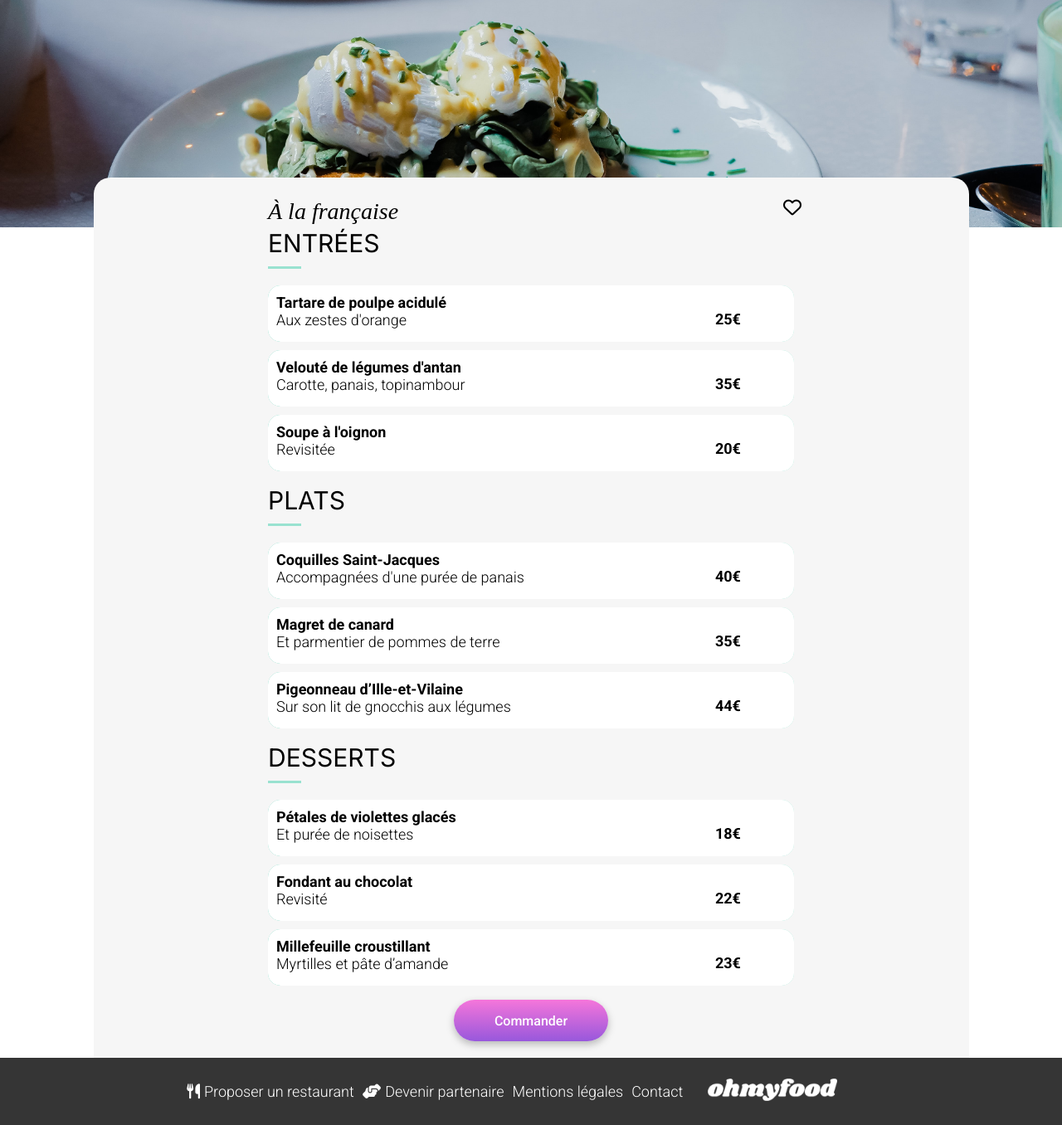
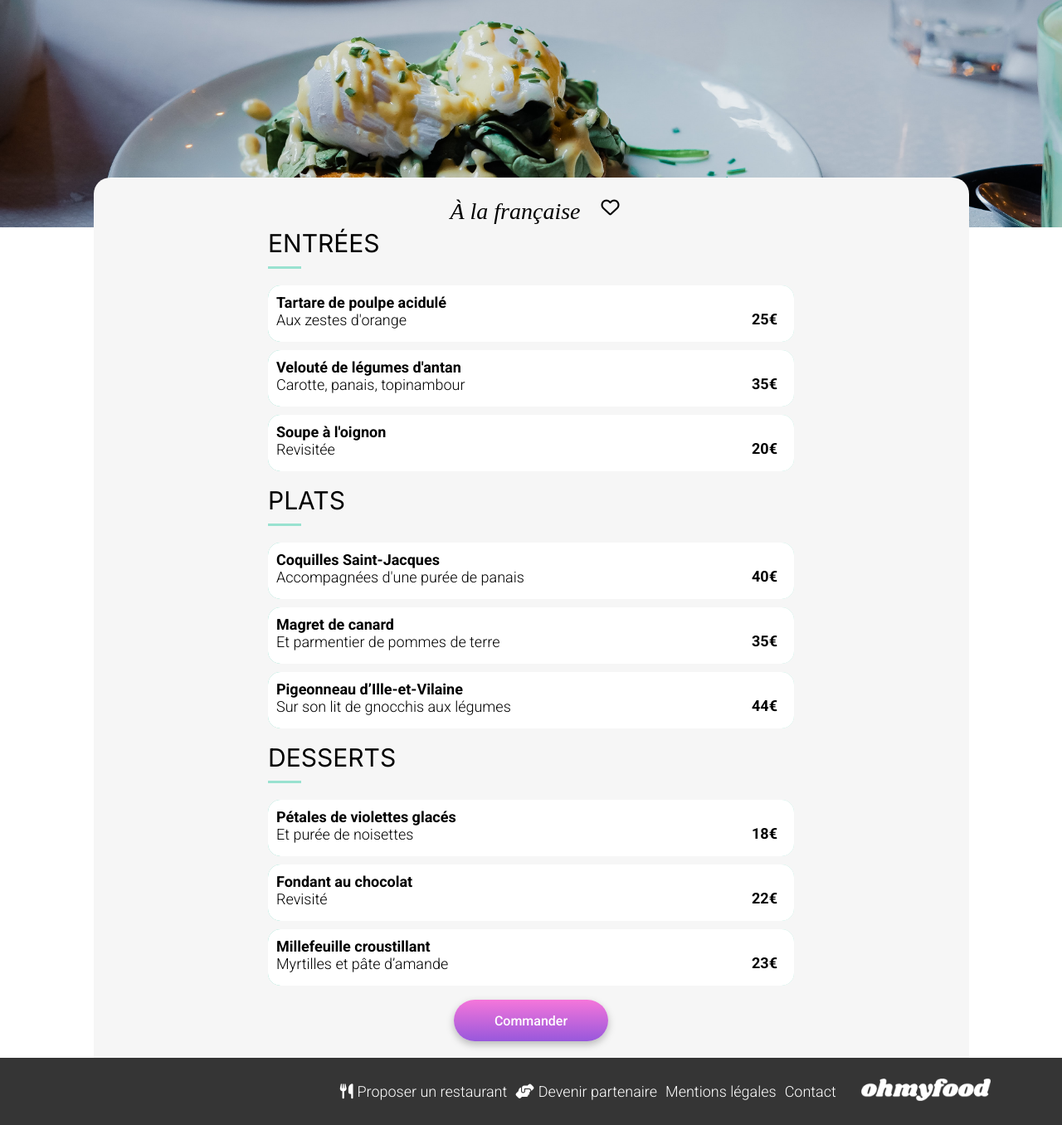
Before and after one commit to Kevin-FR/ocr_intweb_p4, a plain HTML site: page menu_a_la_francaise.html in a window 1280 px wide. Shown: the part 134-1490 px from the top of the page at 83% size. Drawn offline with Linux system fonts and the light colour scheme; a web font is replaced by a local one.

Commit message:
CSS update

```diff
--- a/css/scss/base/footer.scss
+++ b/css/scss/base/footer.scss
@@ -35,7 +35,7 @@ footer {
     .footer{
         &__container {
             //max-width: 1040px;
-            margin-right: 20%;
+            margin-right: 5%;
             flex-direction: row-reverse;
             //margin: auto;
         }
--- a/css/scss/pages/index.scss
+++ b/css/scss/pages/index.scss
@@ -174,7 +174,7 @@
             flex-wrap: wrap;
 
             & > article{
-                width: 44%;
+                width: 45%;
             }
         }
         &__container{
--- a/css/scss/pages/menus.scss
+++ b/css/scss/pages/menus.scss
@@ -140,6 +140,10 @@
         width: 15%;
         padding-top: 30px;
 
+        h2{
+            text-align: right;
+            margin-right: 20px;
+        }
 
     }
 
@@ -151,7 +155,7 @@
             margin-top: -20%;
             margin-bottom: -20%;
         }
-        &____title{
+        &__title{
             justify-content: center;
         }
     }
```
Also changed, not shown: css/style.css, 1 other file.
